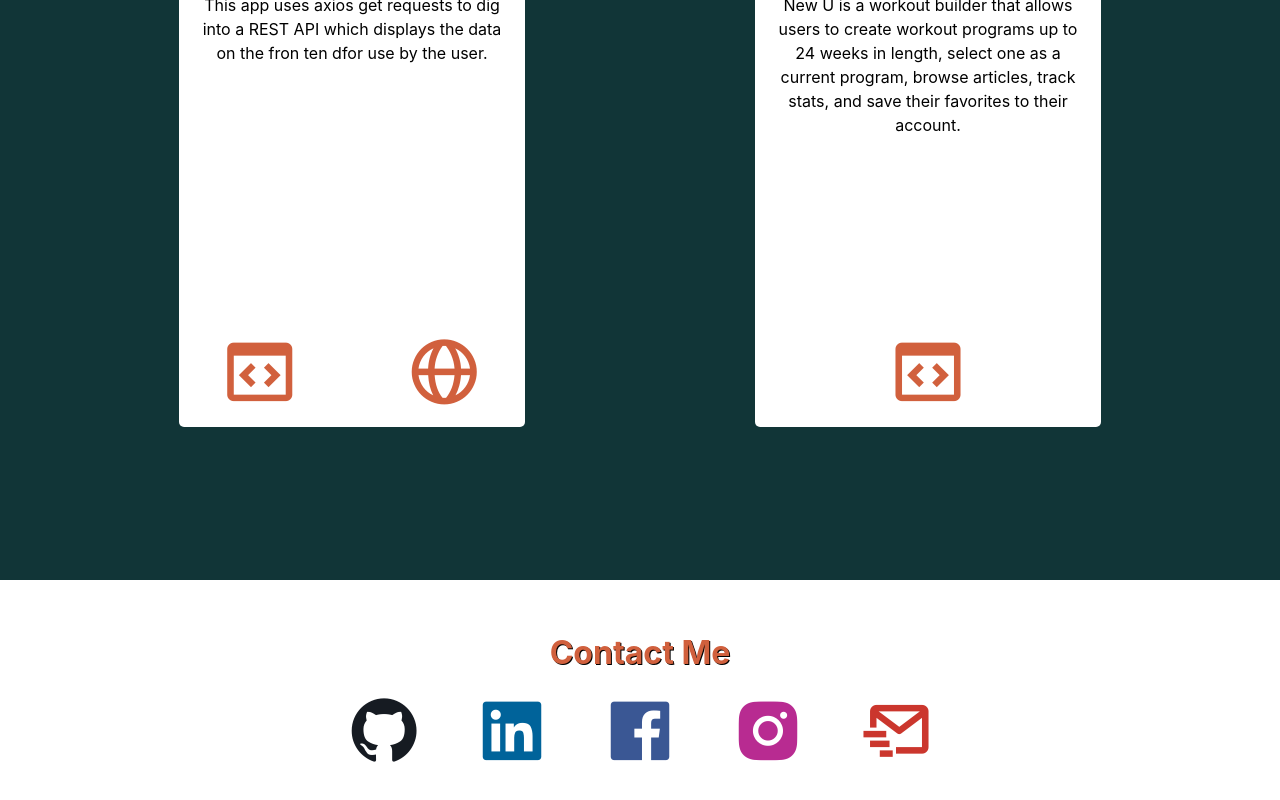
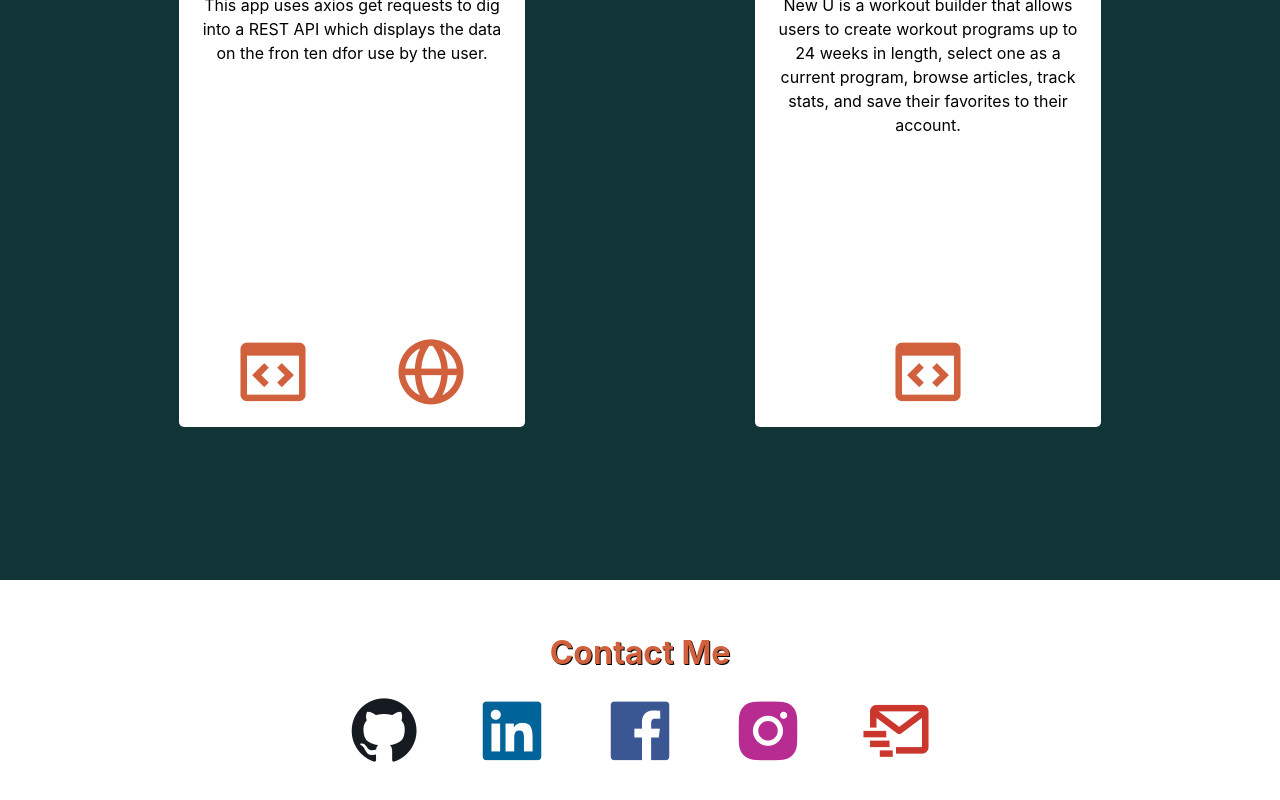
Before and after one commit to DaTrueBrad/clean-portfolio, a React (Create React App) app: page / in a window 1280 px wide. Shown: the part 1980-2780 px from the top of the page. Built offline with nearby package versions, Linux system fonts and the light colour scheme.

Commit message:
fixed links to projects

```diff
--- a/src/components/Projects.jsx
+++ b/src/components/Projects.jsx
@@ -13,7 +13,7 @@ function Projects() {
           </div>
           <div className="button-container">
             <a href="https://github.com/DaTrueBrad/pokemon-team-builder" target="_blank"><i class='bx bx-code-block'></i></a>
-            <a href="https://pokemon-team-and-stats.herokuapp.com/" target="_blank"></a><i class='bx bx-globe'></i>
+            <a href="https://pokemon-team-and-stats.herokuapp.com/" target="_blank"><i class='bx bx-globe'></i></a>
           </div>
         </div>
 
```
